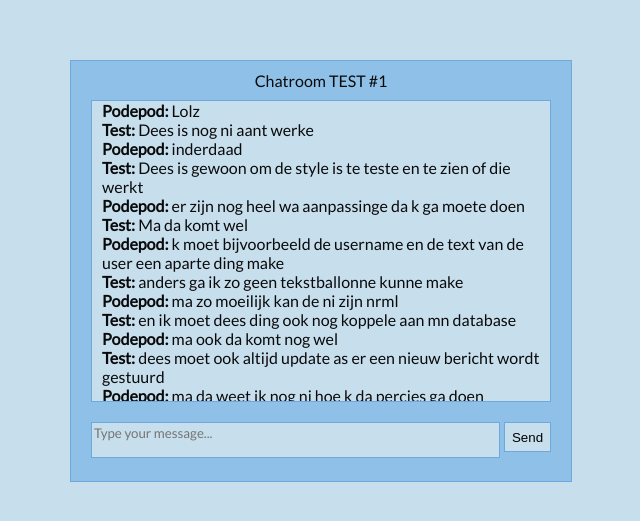
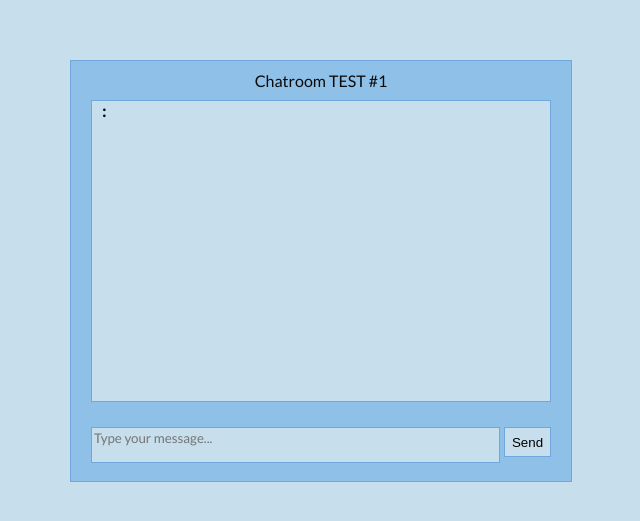
Before and after one commit to Podepod/Chat-Test, a PHP site: page / in a window 1280 px wide. Shown: the top 521 px of the page, without its empty margins (319-959 px from the left). Run offline with PHP 8.4, Linux system fonts and the light colour scheme; tables that the repository leaves empty or names only in its code hold one stand-in row (values such as "Sample post"); data that the repository does not hold is empty.

Commit message:
Message feed added
The messages are now echoed out of the database, into the chatbox div on the index.php page.

```diff
--- a/css/style.css
+++ b/css/style.css
@@ -29,7 +29,7 @@ p{
 
 .chatBox{
 	text-align: left;
-	margin: 0px 20px;
+	margin: 0px 20px 5px;
 	height: 300px;
 	padding: 0px 10px;
 	background-color: #c7deed;
--- a/index.php
+++ b/index.php
@@ -10,23 +10,18 @@
 			<p>Chatroom TEST #1</p>
 		</div>
 		<div class="chatBox">
-			<p><b>Podepod:</b> Lolz</p>
-			<p><b>Test:</b> Dees is nog ni aant werke</p>
-			<p><b>Podepod:</b> inderdaad</p>
-			<p><b>Test:</b> Dees is gewoon om de style is te teste en te zien of die werkt</p>
-			<p><b>Podepod:</b> er zijn nog heel wa aanpassinge da k ga moete doen</p>
-			<p><b>Test:</b> Ma da komt wel</p>
-			<p><b>Podepod:</b> k moet bijvoorbeeld de username en de text van de user een aparte ding make</p>
-			<p><b>Test:</b> anders ga ik zo geen tekstballonne kunne make</p>
-			<p><b>Podepod:</b> ma zo moeilijk kan de ni zijn nrml</p>
-			<p><b>Test:</b> en ik moet dees ding ook nog koppele aan mn database</p>
-			<p><b>Podepod:</b> ma ook da komt nog wel</p>
-			<p><b>Test:</b> dees moet ook altijd update as er een nieuw bericht wordt gestuurd</p>
-			<p><b>Podepod:</b> ma da weet ik nog ni hoe k da percies ga doen</p>
-			<p><b>Test:</b> usernames moete ook nog gekoze kunne worde</p>
-			<hr>
-			<p><b>Test:</b> Dees is het laatste bericht verstuurd door de user, omdat dit ding nogni verbonde is met de database kan ik dus alleen net verstuurde berichten echoën met php
-			<p id="last"><b>Last typed:</b> <?php $lastMSG = $_POST['UserMSG']; echo $lastMSG ?>
+			<?php
+          $username="root";$password="";$servername = "localhost";
+          $database="chat_test";mysql_connect($servername,$username,$password);
+          @mysql_select_db($database) or die( "Unable to select database");
+          $query="SELECT * FROM chat";$result=mysql_query($query);
+          $num=mysql_numrows($result);mysql_close();
+          $i=0;while ($i < $num) {$readUser=mysql_result($result,$i,"MsgUsername");
+          $readMsg=mysql_result($result,$i,"MsgCont");
+          echo "
+			<p><b>$readUser:</b> $readMsg</p>
+		  ";$i++;}?>
+			<div id="last"></div>
 		</div>
 		<form action="msgCreate.php" method="post">
 			<textarea name="UserMSG" placeholder="Type your message..."></textarea>
```
Also changed, not shown: Patchnotes.md (+9 -0 lines), ToDo.md (+6 -2 lines).
